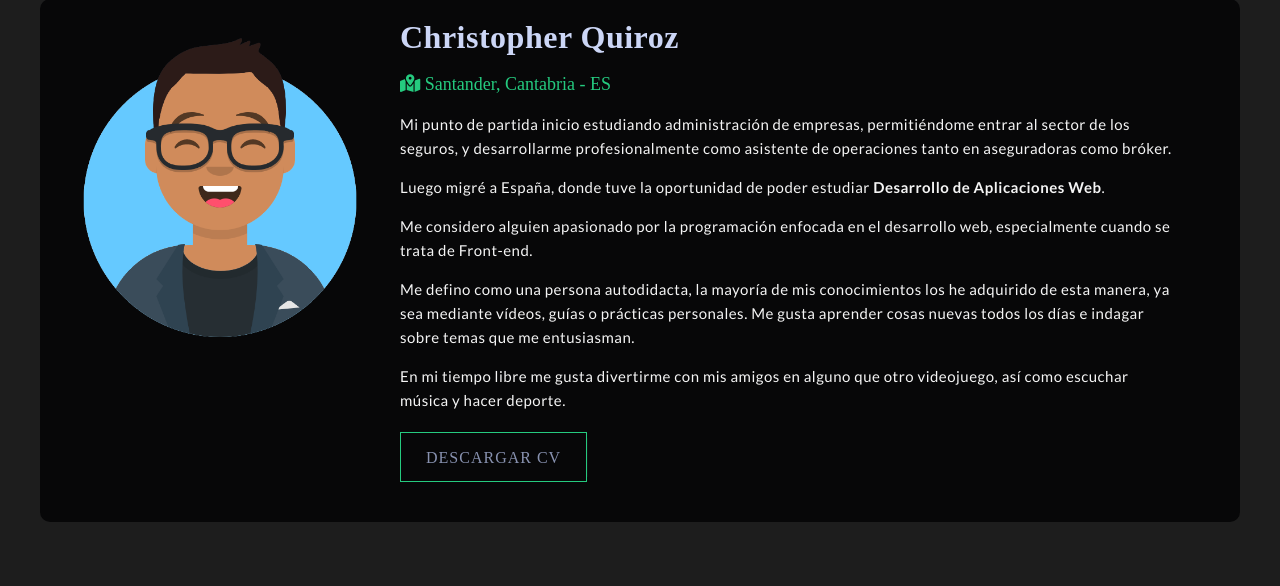
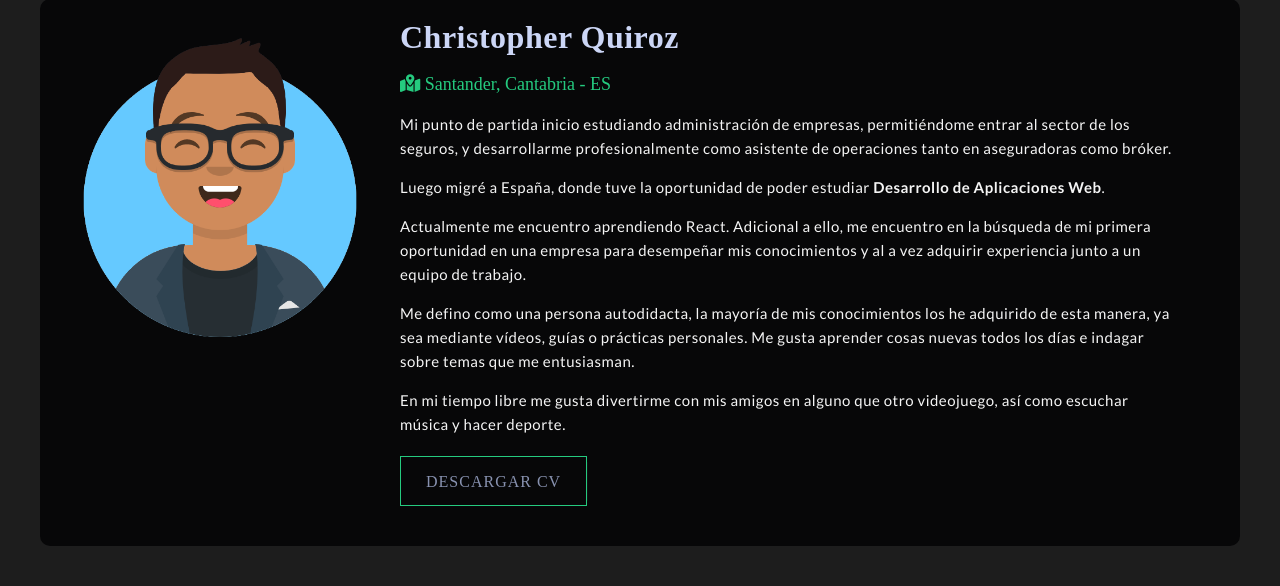
Before and after one commit to christopherqmendivel/christopherquirozdev, a Django app: page /sobre-mi in a window 1280 px wide. Shown: the part 275-861 px from the top of the page. Run offline with Django 4.2, Linux system fonts and the light colour scheme; some libraries are stand-ins or nearby versions.

Commit message:
fix aboutme

```diff
--- a/PortfolioWebApp/templates/PortfolioWebApp/sobremi.html
+++ b/PortfolioWebApp/templates/PortfolioWebApp/sobremi.html
@@ -41,7 +41,7 @@
             </p>
 
             <p class="info animate_m" id="scrollReveal">
-                Me considero alguien apasionado por la programación enfocada en el desarrollo web, especialmente cuando se trata de Front-end.
+                Actualmente me encuentro aprendiendo React. Adicional a ello, me encuentro en la búsqueda de mi primera oportunidad en una empresa para desempeñar mis conocimientos y al a vez adquirir experiencia junto a un equipo de trabajo.
             </p>
 
             <p class="info animate_m" id="scrollReveal">
```
